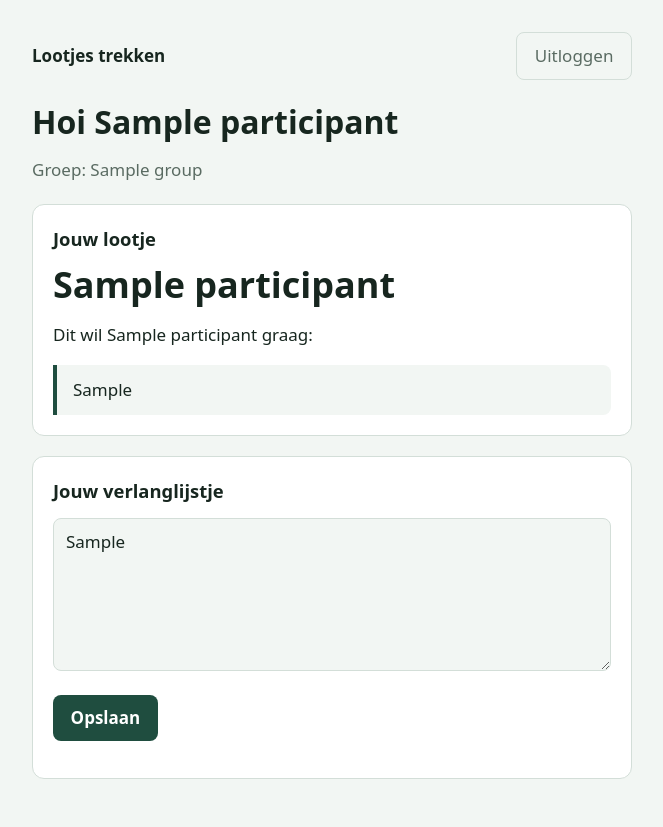
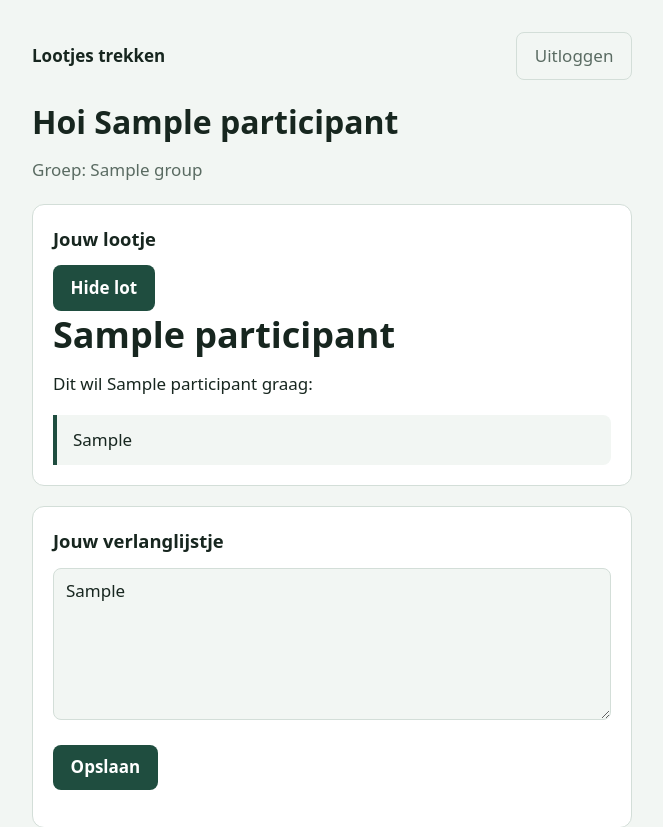
Before and after one commit to keningremco/lootjestrekken, a Flask app: page /mijn in a window 1280 px wide. Shown: the top 827 px of the page, without its empty margins (308-971 px from the left). Before the commit the page ends 779 px from the top, so only its background shows below. Run offline with Flask 3, Linux system fonts and the light colour scheme; the visitor is signed in with stand-in values (Sample User, id 1); tables that the repository leaves empty hold one stand-in row (values such as "Sample post"); parts of the project's set-up code (start-up, migrations or seed data) failed here and were passed over.

Commit message:
some changes

```diff
--- a/templates/me.html
+++ b/templates/me.html
@@ -1,3 +1,4 @@
+
 {% extends "base.html" %}
 {% block content %}
 <h1>Hoi {{ user.name }}</h1>
@@ -6,6 +7,12 @@
 <section>
   <h2>Jouw lootje</h2>
   {% if user.revealed %}
+
+    <button type="button" onclick="toggleLot()" id="toggleButton">
+      Hide lot
+    </button>
+
+    <div id="lotContent">
       <p class="big">{{ user.target.name }}</p>
       {% if user.target.wish %}
         <p>Dit wil {{ user.target.name }} graag:</p>
@@ -13,6 +20,8 @@
       {% else %}
         <p class="muted">{{ user.target.name }} heeft nog niets ingevuld. Kom later nog eens terug.</p>
       {% endif %}
+    </div>
+
   {% else %}
     <form method="post" action="{{ url_for('draw') }}">
       <button>Trek een lootje</button>
@@ -29,4 +38,20 @@
     <p><button>Opslaan</button></p>
   </form>
 </section>
+
+<script>
+function toggleLot() {
+  const content = document.getElementById("lotContent");
+  const button = document.getElementById("toggleButton");
+
+  if (content.style.display === "none") {
+    content.style.display = "block";
+    button.textContent = "Hide lot";
+  } else {
+    content.style.display = "none";
+    button.textContent = "Show lot";
+  }
+}
+</script>
+
 {% endblock %}
```
Lines whose indentation alone changed are shown as unchanged.
